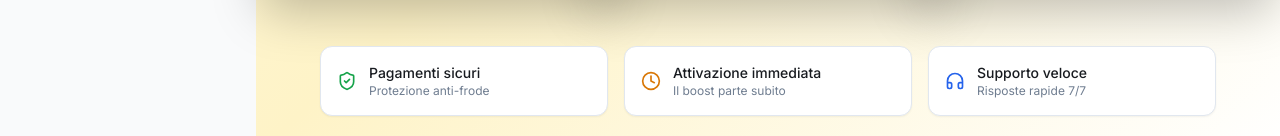
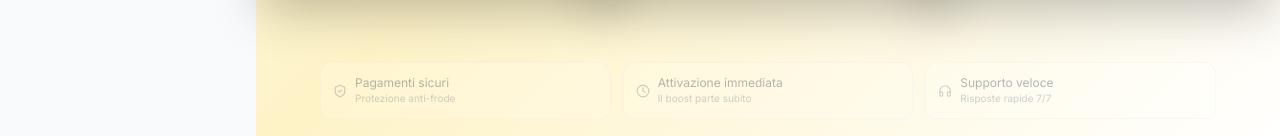
Before and after one commit to brainstormersia-cmd/sidequest-hero, a React (Vite) app: page /shop in a window 1280 px wide. Shown: the part 816-952 px from the top of the page. Built offline with nearby package versions, Linux system fonts and the light colour scheme; the HTML template or start-up script is replaced by a standard one.

Commit message:
Refactor trust section badges

```diff
--- a/src/pages/Shop.tsx
+++ b/src/pages/Shop.tsx
@@ -45,26 +45,26 @@ const Shop = () => {
         </div>
 
         {/* Trust Section */}
-        <div className="mt-12 grid grid-cols-1 sm:grid-cols-3 gap-4 max-w-4xl mx-auto">
-          <div className="flex items-center gap-3 p-4 rounded-xl border bg-white shadow-sm">
-            <ShieldCheck size={20} className="text-green-600 flex-shrink-0" />
+        <div className="mt-16 grid grid-cols-1 sm:grid-cols-3 gap-3 max-w-4xl mx-auto opacity-50">
+          <div className="flex items-center gap-2 p-3 rounded-lg border border-gray-200/50 bg-white/30">
+            <ShieldCheck size={14} className="text-gray-400 flex-shrink-0" />
             <div>
-              <div className="font-medium text-sm">Pagamenti sicuri</div>
-              <div className="text-xs text-muted-foreground">Protezione anti-frode</div>
+              <div className="text-xs text-gray-500">Pagamenti sicuri</div>
+              <div className="text-[10px] text-gray-400">Protezione anti-frode</div>
             </div>
           </div>
-          <div className="flex items-center gap-3 p-4 rounded-xl border bg-white shadow-sm">
-            <Clock size={20} className="text-amber-600 flex-shrink-0" />
+          <div className="flex items-center gap-2 p-3 rounded-lg border border-gray-200/50 bg-white/30">
+            <Clock size={14} className="text-gray-400 flex-shrink-0" />
             <div>
-              <div className="font-medium text-sm">Attivazione immediata</div>
-              <div className="text-xs text-muted-foreground">Il boost parte subito</div>
+              <div className="text-xs text-gray-500">Attivazione immediata</div>
+              <div className="text-[10px] text-gray-400">Il boost parte subito</div>
             </div>
           </div>
-          <div className="flex items-center gap-3 p-4 rounded-xl border bg-white shadow-sm">
-            <Headphones size={20} className="text-blue-600 flex-shrink-0" />
+          <div className="flex items-center gap-2 p-3 rounded-lg border border-gray-200/50 bg-white/30">
+            <Headphones size={14} className="text-gray-400 flex-shrink-0" />
             <div>
-              <div className="font-medium text-sm">Supporto veloce</div>
-              <div className="text-xs text-muted-foreground">Risposte rapide 7/7</div>
+              <div className="text-xs text-gray-500">Supporto veloce</div>
+              <div className="text-[10px] text-gray-400">Risposte rapide 7/7</div>
             </div>
           </div>
         </div>
```
